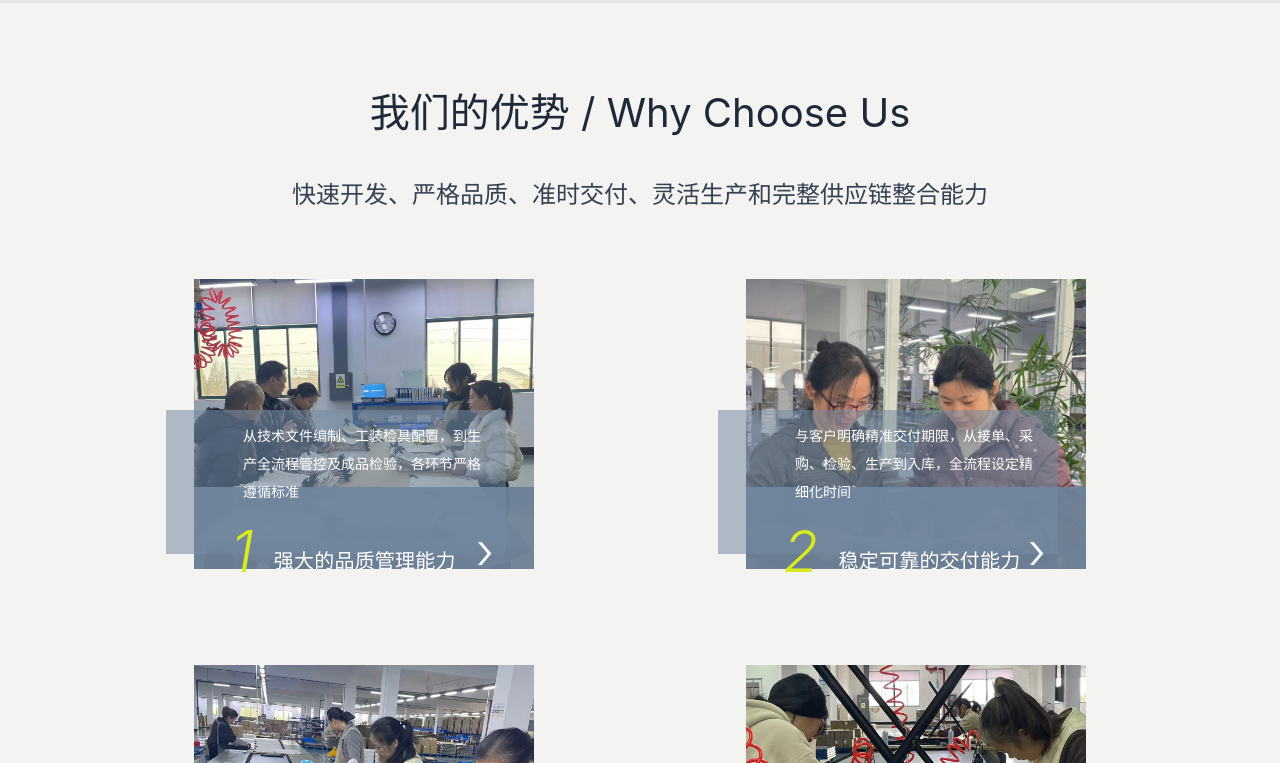
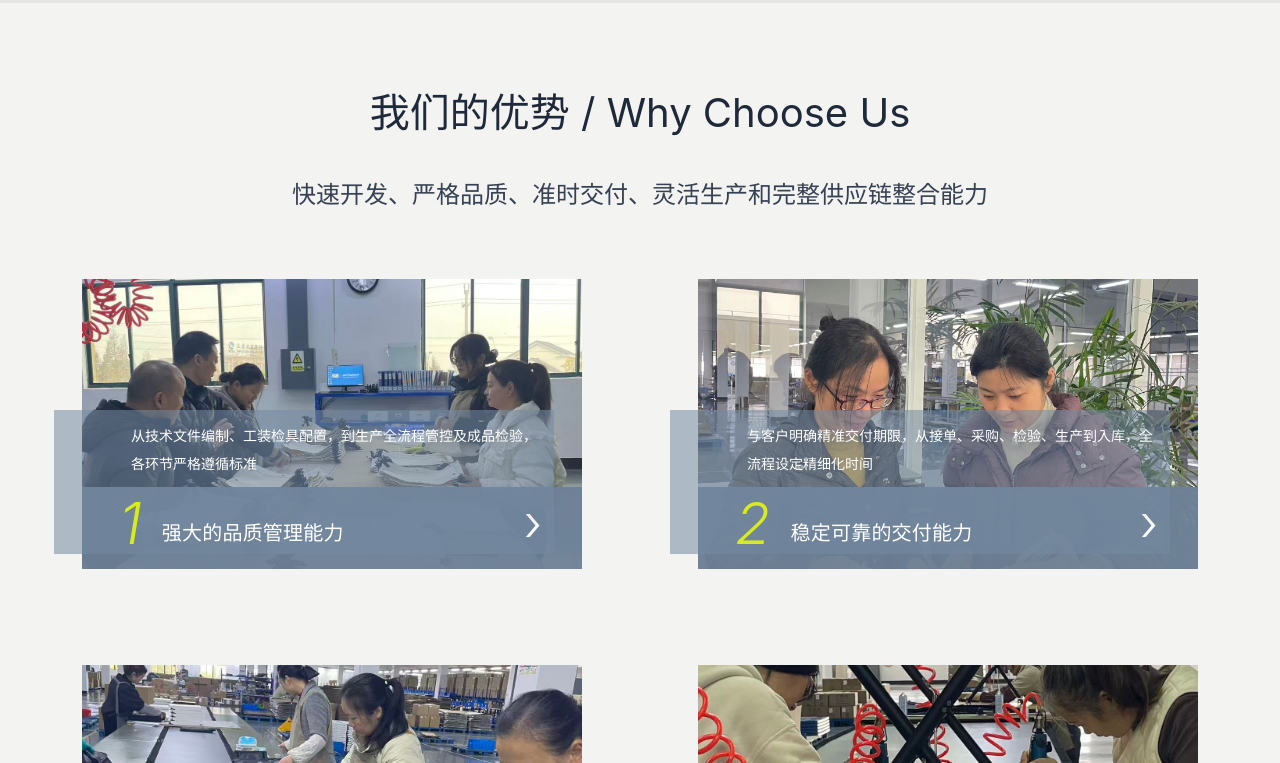
Before and after one commit to zhengxu0928/sanqi-website, a React (Vite) app: page / in a window 1280 px wide. Shown: the part 837-1600 px from the top of the page. Built offline with nearby package versions, Linux system fonts and the light colour scheme.

Commit message:
Advantages

```diff
--- a/src/components/Advantages.jsx
+++ b/src/components/Advantages.jsx
@@ -64,7 +64,7 @@ export default function Advantages({ t }) {
       id="about"
       className="bg-[#f3f3f1] px-4 py-14 md:px-6 md:py-20"
     >
-      <div className="mx-auto max-w-5xl">
+      <div className="mx-auto max-w-6xl">
         {/* 标题 */}
         <div className="text-center">
           <h2 className="text-[28px] text-gray-800 md:text-[40px]">
@@ -81,7 +81,7 @@ export default function Advantages({ t }) {
           {items.map((item, index) => (
             <div
               key={item.id}
-              className="mx-auto w-[82vw] max-w-[340px] md:w-full"
+              className="mx-auto w-[82vw] max-w-[340px] md:w-[500px] md:max-w-none"
             >
               <AdvantageCard item={item} image={images[index]} />
             </div>
```
